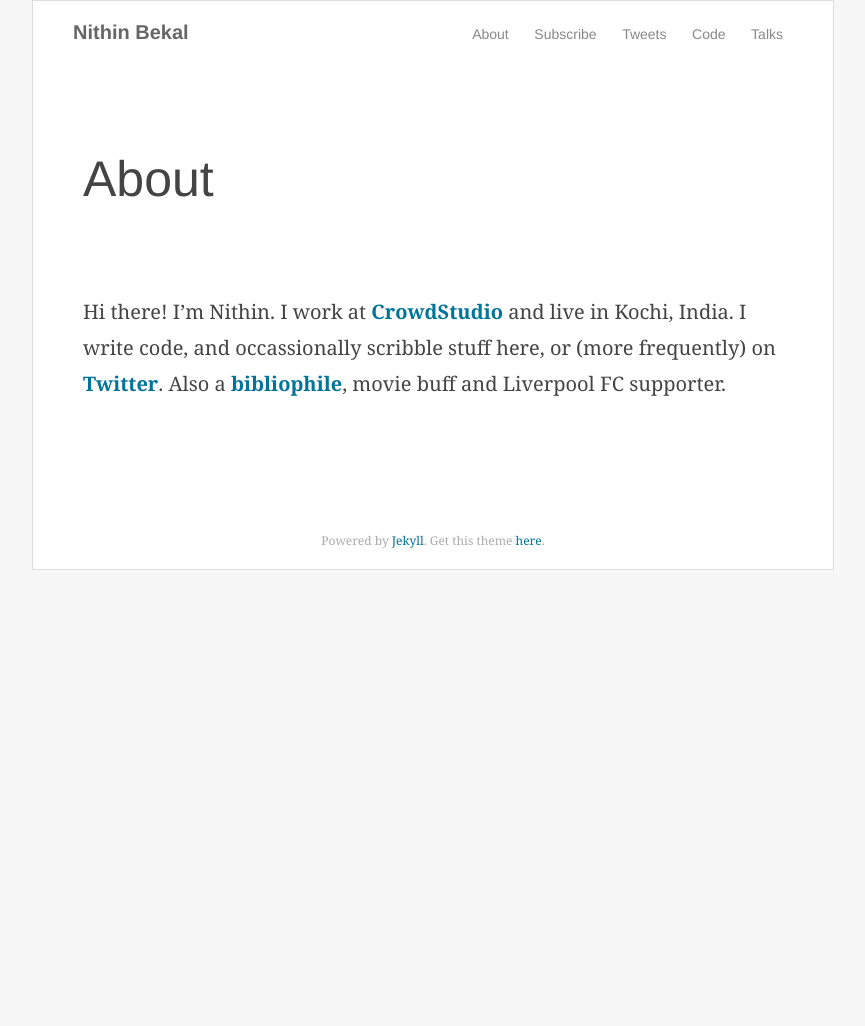
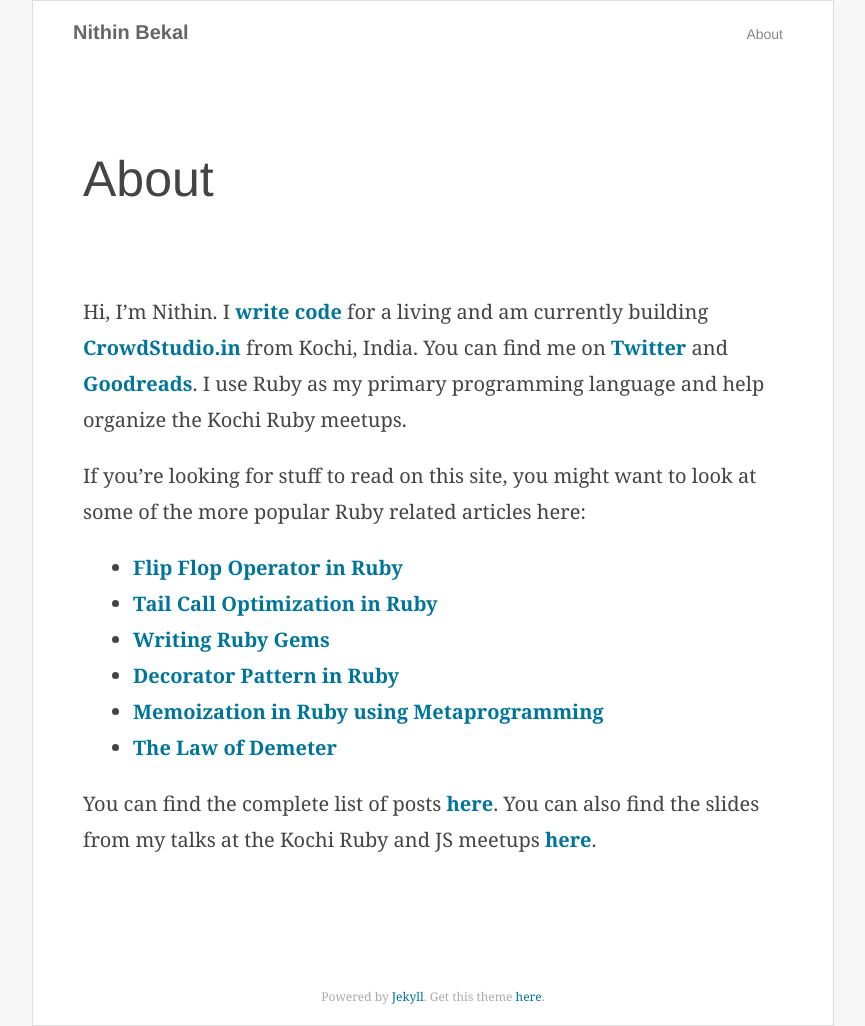
Before and after one commit to nithinbekal/nithinbekal.github.io, a Jekyll site: the page built from about/index.md, in a window 1280 px wide. Shown: the whole page, without its empty margins (207-1072 px from the left). Built offline with Jekyll 4.4.1, drawn with Linux system fonts in a browser that asks for light colours; before the commit the page ends 900 px from its top, so only the background shows below that.

Commit message:
Move links from top navbar to about page

```diff
--- a/_layouts/default.html
+++ b/_layouts/default.html
@@ -16,10 +16,6 @@
         <h1 class='title'><a href="/">{{ site.name }}</a></h1>
         <span class='links align-right'>
           <a href='/about/'>About</a>
-          <a href='/subscribe/'>Subscribe</a>
-          <a href='http://twitter.com/nithinbekal' target='_blank'>Tweets</a>
-          <a href='http://github.com/nithinbekal' target='_blank'>Code</a>
-          <a href='/slides'>Talks</a>
         </span>
       </div>
       <div class='site'>
--- a/about/index.md
+++ b/about/index.md
@@ -4,4 +4,15 @@ title: "About"
 date:  2014-11-19 21:50:53
 ---
 
-Hi there! I'm Nithin. I work at [CrowdStudio](https://crowdstudio.in/) and live in Kochi, India. I write code, and occassionally scribble stuff here, or (more frequently) on [Twitter](https://twitter.com/nithinbekal). Also a [bibliophile](https://www.goodreads.com/user/show/1059476-nithin-bekal), movie buff and Liverpool FC supporter.
+Hi, I'm Nithin. I [write code](http://github.com/nithinbekal) for a living and am currently building [CrowdStudio.in](https://crowdstudio.in/) from Kochi, India. You can find me on [Twitter](http://twitter.com/nithinbekal) and [Goodreads](https://www.goodreads.com/user/show/1059476-nithin-bekal). I use Ruby as my primary programming language and help organize the Kochi Ruby meetups.
+
+If you're looking for stuff to read on this site, you might want to look at some of the more popular Ruby related articles here:
+
+* [Flip Flop Operator in Ruby](/posts/ruby-flip-flop)
+* [Tail Call Optimization in Ruby](/posts/ruby-tco)
+* [Writing Ruby Gems](/posts/writing-gems)
+* [Decorator Pattern in Ruby](/posts/ruby-decorators)
+* [Memoization in Ruby using Metaprogramming](/posts/ruby-memoization)
+* [The Law of Demeter](/posts/demeter)
+
+You can find the complete list of posts [here](/). You can also find the slides from my talks at the Kochi Ruby and JS meetups [here](/slides).
```
